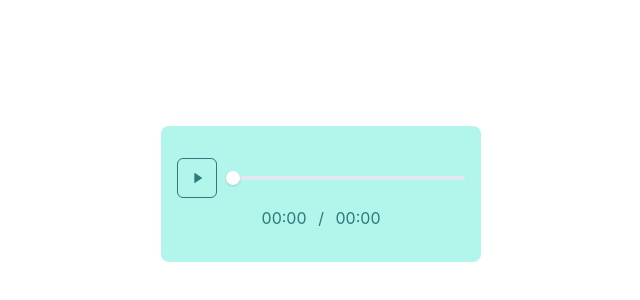
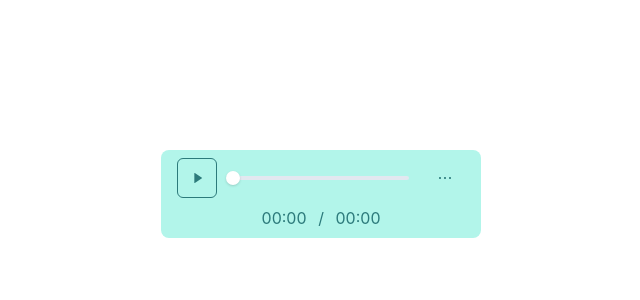
Before and after one commit to ningaro/chakra-audio-player, a React (Create React App) app: page / in a window 1280 px wide. Shown: the part 206-506 px from the top of the page, without its empty margins (319-959 px from the left). Built offline with nearby package versions, Linux system fonts and the light colour scheme.

Commit message:
✨ Add sound control

```diff
--- a/src/components/Slider.tsx
+++ b/src/components/Slider.tsx
@@ -6,13 +6,21 @@ import {
   type SliderProps as ChakraSliderProps,
 } from '@chakra-ui/react'
 
-interface SliderProps extends ChakraSliderProps {
-  updatePlayerTime: (time: number) => void
+export interface SliderProps extends ChakraSliderProps {
+  updateGlobalNum: (time: number) => void
 }
 
-export default function Slider({ max, value, updatePlayerTime }: SliderProps) {
+export default function Slider({
+  max,
+  value,
+  orientation,
+  minH,
+  updateGlobalNum: updatePlayerTime,
+}: SliderProps) {
   return (
     <ChakraSlider
+      minH={minH}
+      orientation={orientation}
       min={0}
       max={max}
       value={value}
--- /dev/null
+++ b/src/components/SoundSettings.tsx
@@ -0,0 +1,77 @@
+/* eslint-disable no-nested-ternary */
+import {
+  Popover,
+  PopoverTrigger,
+  PopoverContent,
+  PopoverArrow,
+  PopoverBody,
+  Icon,
+  IconButton,
+  Center,
+  Stack,
+  type IconButtonProps,
+  type BoxProps,
+} from '@chakra-ui/react'
+import {
+  RiMoreLine,
+  RiVolumeUpLine,
+  RiVolumeDownLine,
+  RiVolumeMuteLine,
+} from 'react-icons/ri'
+
+// Components
+import Slider, { type SliderProps } from './Slider'
+
+// Types
+interface SoundSettingsProps extends Omit<SliderProps, 'max'> {
+  variant: IconButtonProps['variant']
+  colorScheme: IconButtonProps['colorScheme']
+  colors: BoxProps['bg']
+}
+
+export default function SoundSettings({
+  variant,
+  colors,
+  colorScheme,
+  value,
+  updateGlobalNum,
+}: SoundSettingsProps) {
+  return (
+    <Popover>
+      <PopoverTrigger>
+        <IconButton
+          variant={variant}
+          colorScheme={colorScheme}
+          aria-label="Another settings"
+          icon={<Icon as={RiMoreLine} />}
+        />
+      </PopoverTrigger>
+      <PopoverContent w="64px" bg={colors} borderColor={colors}>
+        <PopoverArrow boxShadow="none!important" bg={colors} />
+        <PopoverBody w="100%">
+          <Center>
+            <Stack direction="row" alignItems="center">
+              <Icon
+                color={`${colorScheme}.800`}
+                as={
+                  value! >= 70
+                    ? RiVolumeUpLine
+                    : value !== 0
+                    ? RiVolumeDownLine
+                    : RiVolumeMuteLine
+                }
+              />
+              <Slider
+                orientation="vertical"
+                updateGlobalNum={updateGlobalNum}
+                max={100}
+                value={value}
+                minH={16}
+              />
+            </Stack>
+          </Center>
+        </PopoverBody>
+      </PopoverContent>
+    </Popover>
+  )
+}
--- a/src/screens/Root.tsx
+++ b/src/screens/Root.tsx
@@ -6,6 +6,7 @@ import { Center, Stack } from '@chakra-ui/react'
 import Slider from '../components/Slider'
 import PlayStopButtons from '../components/PlayStopButtons'
 import TimeText from '../components/TimeText'
+import SoundSettings from '../components/SoundSettings'
 
 // music
 import song from '../assets/music/file_example.mp3'
@@ -23,6 +24,7 @@ export default function Root() {
   const [isPlaying, setIsPlaying] = useState<boolean>(false)
   const [duration, setDuration] = useState<number>(0)
   const [currentTime, setCurrentTime] = useState<number>(0)
+  const [volume, setVolume] = useState<number>(0)
 
   const handlePlay = () => setIsPlaying(true)
   const handlePause = () => setIsPlaying(false)
@@ -30,10 +32,20 @@ export default function Root() {
     setCurrentTime(e.currentTarget.currentTime)
     setDuration(e.currentTarget.duration)
   }
+  const handleTimeUpdate = (e: SyntheticEvent<HTMLAudioElement>) => {
+    setCurrentTime(e.currentTarget.currentTime)
+  }
+  const handleVolumeUpdate = (e: SyntheticEvent<HTMLAudioElement>) => {
+    setVolume(e.currentTarget.volume * 100)
+  }
 
   const setPlayerCurrentTime = (time: number) => {
     if (playerElem?.current !== undefined)
       playerElem!.current!.currentTime = time
+  }
+  const setPlayerVolume = (soundLevel: number) => {
+    if (playerElem?.current !== undefined)
+      playerElem!.current!.volume = soundLevel / 100
   }
 
   return (
@@ -44,13 +56,14 @@ export default function Root() {
         spacing={8}
         minW="320px"
         px={4}
-        py={8}
+        py={2}
       >
         <audio
           onPlay={handlePlay}
           onPause={handlePause}
-          onTimeUpdate={handleMetaUpdate}
+          onTimeUpdate={handleTimeUpdate}
           onLoadedMetadata={handleMetaUpdate}
+          onVolumeChange={handleVolumeUpdate}
           ref={playerElem}
           src={song}
         >
@@ -67,9 +80,16 @@ export default function Root() {
               audioPlayer={playerElem}
             />
             <Slider
-              updatePlayerTime={setPlayerCurrentTime}
+              updateGlobalNum={setPlayerCurrentTime}
               max={duration || 1}
               value={currentTime}
+            />
+            <SoundSettings
+              variant="ghost"
+              colorScheme="teal"
+              colors="teal.200"
+              value={volume}
+              updateGlobalNum={setPlayerVolume}
             />
           </Stack>
           <TimeText
```
